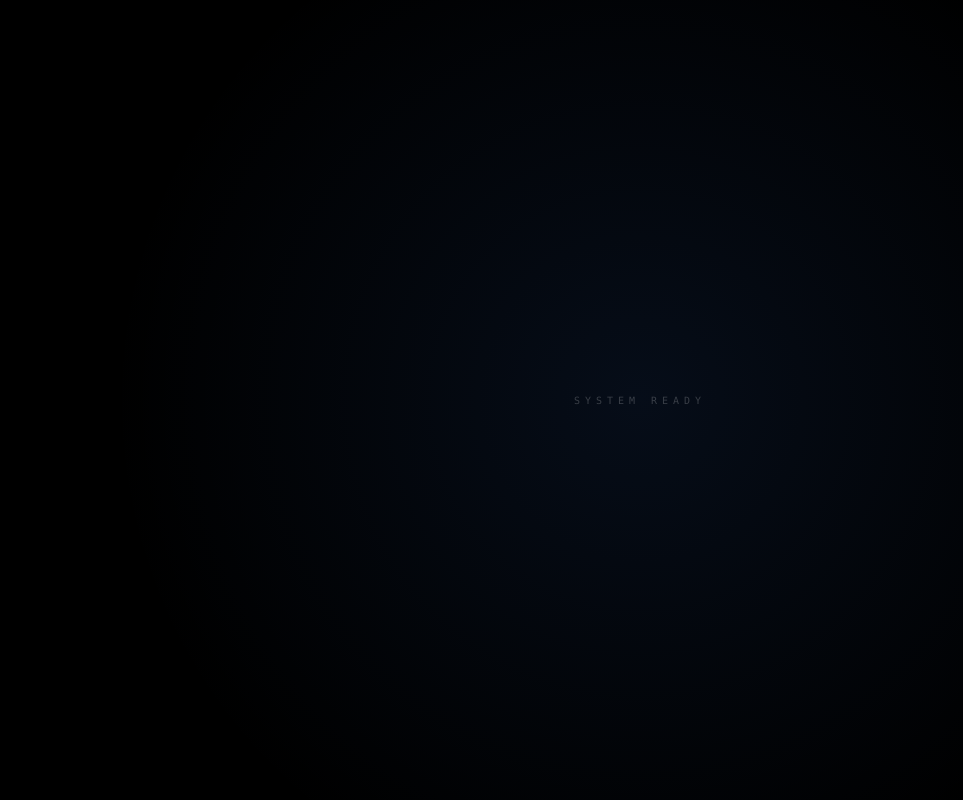
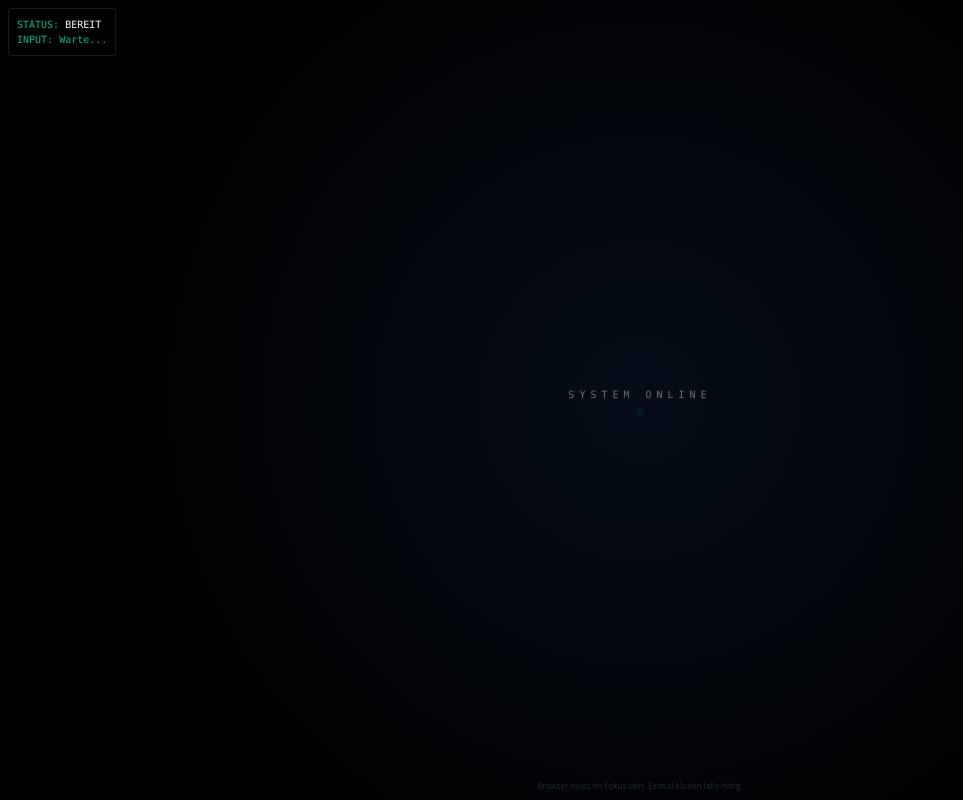
Before and after one commit to climmi/rasp_ani, a React (Vite) app: page / in a window 1280 px wide. Shown: the whole page, without its empty margins (0-963 px from the left). Built offline with nearby package versions, Linux system fonts and the light colour scheme.

Commit message:
feat: Display last input and improve key handling
Add a display for the last user input (key press or click) for debugging.
Refactor keydown event listener to use `document` for broader scope and prevent default spacebar behavior.
Update click handler to also update the last input display.

```diff
--- a/App.tsx
+++ b/App.tsx
@@ -4,6 +4,7 @@ import { AnimationOverlay } from './components/AnimationOverlay';
 
 const App: React.FC = () => {
   const [isTriggered, setIsTriggered] = useState(false);
+  const [lastInput, setLastInput] = useState<string>('Warte...');
   const [animationType, setAnimationType] = useState<'pulse' | 'orbit' | 'waves'>('pulse');
   const timerRef = useRef<number | null>(null);
 
@@ -23,38 +24,57 @@ const App: React.FC = () => {
   }, [isTriggered]);
 
   useEffect(() => {
-    // Diese Funktion wird aufgerufen, wenn eine Taste gedrückt wird.
-    // Unter Wayland muss der Browser zwingend den Fokus haben!
     const handleKeyDown = (e: KeyboardEvent) => {
+      // Protokolliere jede Taste für Debug-Zwecke
+      setLastInput(`Taste: ${e.key}`);
+
       if (e.key === ' ' || e.code === 'Space') {
+        e.preventDefault();
         triggerAnimation();
       }
     };
 
-    window.addEventListener('keydown', handleKeyDown);
+    // Globaler Listener auf dem Dokument
+    document.addEventListener('keydown', handleKeyDown);
     return () => {
-      window.removeEventListener('keydown', handleKeyDown);
+      document.removeEventListener('keydown', handleKeyDown);
       if (timerRef.current) window.clearTimeout(timerRef.current);
     };
   }, [triggerAnimation]);
 
   return (
     <div
-      className="min-h-screen w-full bg-black flex items-center justify-center overflow-hidden cursor-none"
-      onClick={triggerAnimation}
+      className="min-h-screen w-full bg-black flex flex-col items-center justify-center overflow-hidden cursor-none"
+      onClick={() => {
+        setLastInput('Klick');
+        triggerAnimation();
+      }}
     >
-      {/* Hintergrund-Effekt */}
+      {/* Debug Overlay (Oben Links) */}
+      <div className="fixed top-2 left-2 z-[100] font-mono text-[10px] text-emerald-500 bg-black/80 p-2 border border-emerald-900/50 rounded pointer-events-none">
+        STATUS: <span className={isTriggered ? "text-blue-400" : "text-white"}>{isTriggered ? "ANIMIERT" : "BEREIT"}</span><br/>
+        INPUT: {lastInput}
+      </div>
+
+      {/* Hintergrund-Glow */}
       <div className={`absolute inset-0 transition-opacity duration-1000 ${isTriggered ? 'opacity-40' : 'opacity-10'} bg-[radial-gradient(circle_at_center,_#3b82f6_0%,_transparent_70%)]`} />
 
-      {/* Animation wird nur gerendert wenn aktiv */}
+      {/* Animation */}
       <AnimationOverlay isActive={isTriggered} type={animationType} />
 
-      {/* Minimaler Status für den Benutzer am Anfang */}
       {!isTriggered && (
-        <div className="opacity-20 text-[10px] font-mono text-white tracking-[0.5em] uppercase">
-          System Ready
+        <div className="flex flex-col items-center gap-2">
+          <div className="opacity-30 text-[10px] font-mono text-white tracking-[0.5em] uppercase animate-pulse">
+            System Online
+          </div>
+          <div className="w-1 h-1 bg-emerald-500 rounded-full animate-ping" />
         </div>
       )}
+
+      {/* Unsichtbarer Hinweis für Fokus */}
+      <div className="fixed bottom-2 text-[8px] text-gray-800">
+        Browser muss im Fokus sein. Einmal klicken falls nötig.
+      </div>
     </div>
   );
 };
```
